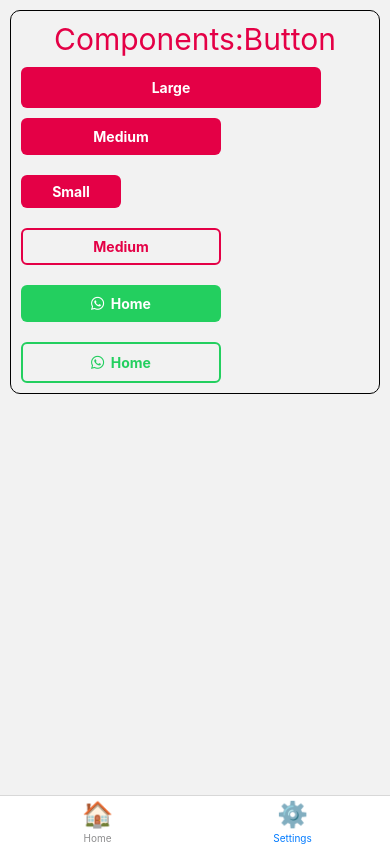
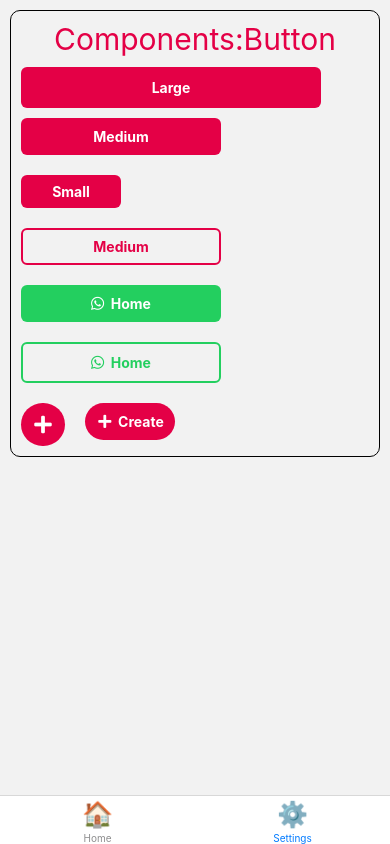
Before and after one commit to Aayushjain-code/React_Native_Practice, a React Native app: screen /Settings in a window 390 px wide. Built offline with nearby package versions, Linux system fonts and the light colour scheme.

Commit message:
Floating Action Button Added

```diff
--- /dev/null
+++ b/components/Button/FloatingActionButton/index.js
@@ -0,0 +1,65 @@
+import React from 'react'
+import { StyleSheet, Text, View } from 'react-native'
+import { TouchableHighlight } from 'react-native-gesture-handler'
+import Icon from 'react-native-vector-icons/FontAwesome5';
+
+
+const FloatingActionButton = () => {
+    return (
+ <View style={styles.main}>
+    <View style={styles.btn}>
+                <TouchableHighlight
+                style={styles.newButtonStyle2}
+                >
+                    <View style={styles.buttonStyle} >
+
+                        <Text style={styles.txt}> <Icon name="plus" size={20} />   </Text>
+                    </View>
+                </TouchableHighlight>
+    </View>
+    <View style={styles.btn2}>
+                <TouchableHighlight
+                style={styles.newButtonStyle2}
+                >
+                    <View style={styles.buttonStyle} >
+
+                        <Text style={styles.txt}> <Icon name="plus" size={15} />  Create   </Text>
+                    </View>
+                </TouchableHighlight>
+    </View>
+ </View>
+    )
+}
+
+export default FloatingActionButton
+
+const styles = StyleSheet.create({
+    main: {
+        flexDirection: 'row',
+    },
+    txt:{
+        fontWeight: 'bold',
+        color: 'white'
+    },
+        btn: {
+            maxWidth: 44,
+            margin: 10,
+        },
+        btn2: {
+            maxWidth: 90,
+            margin: 10,
+
+        },
+        newButtonStyle2: {
+            backgroundColor: '#E40046',
+            borderRadius: 50,
+            padding: 10,
+
+        },
+        buttonStyle: {
+            flexDirection: 'row',
+            justifyContent: 'center',
+            lineHeight: 20,
+        }
+
+})
--- a/screens/Screen2.js
+++ b/screens/Screen2.js
@@ -2,6 +2,7 @@ import React from 'react'
 import { StyleSheet, Text, View } from 'react-native'
 import ButtonWithIcon from '../components/Button/ButtonWithIcon'
 import ButtonWithIconBordered from '../components/Button/ButtonWithIconBordered'
+import FloatingActionButton from '../components/Button/FloatingActionButton'
 import LargeButton from '../components/Button/Large'
 import MediumButton from '../components/Button/Medium'
 import MediumBordered from '../components/Button/MediumBordered'
@@ -17,6 +18,7 @@ const Screen2 = () => {
 				<MediumBordered/>
 				<ButtonWithIcon/>
 				<ButtonWithIconBordered/>
+				<FloatingActionButton/>
 		</View>
 	)
 }
```
